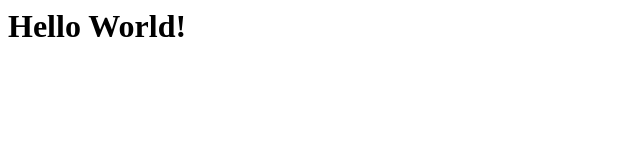
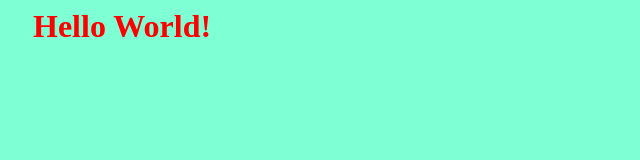
Before and after one commit to lndsystem/mit-curso, a plain HTML site: page index.htm in a window 1280 px wide. Shown: the whole page, without its empty margins (0-640 px from the left). Drawn offline with Linux system fonts and the light colour scheme.

Commit message:
add style

```diff
--- a/index.htm
+++ b/index.htm
@@ -4,6 +4,8 @@
     <meta http-equiv="X-UA-Compatible" content="IE=edge">
     <meta name="viewport" content="width=device-width, initial-scale=1.0">
     <title>Document</title>
+
+    <link rel="stylesheet" href="mystyles.css">
 </head>
 <body>
     <h1>Hello World!</h1>
--- /dev/null
+++ b/mystyles.css
@@ -0,0 +1,8 @@
+body {
+    background-color: aquamarine;
+}
+
+h1 {
+    color: red;
+    margin-left: 25px;
+}
```
